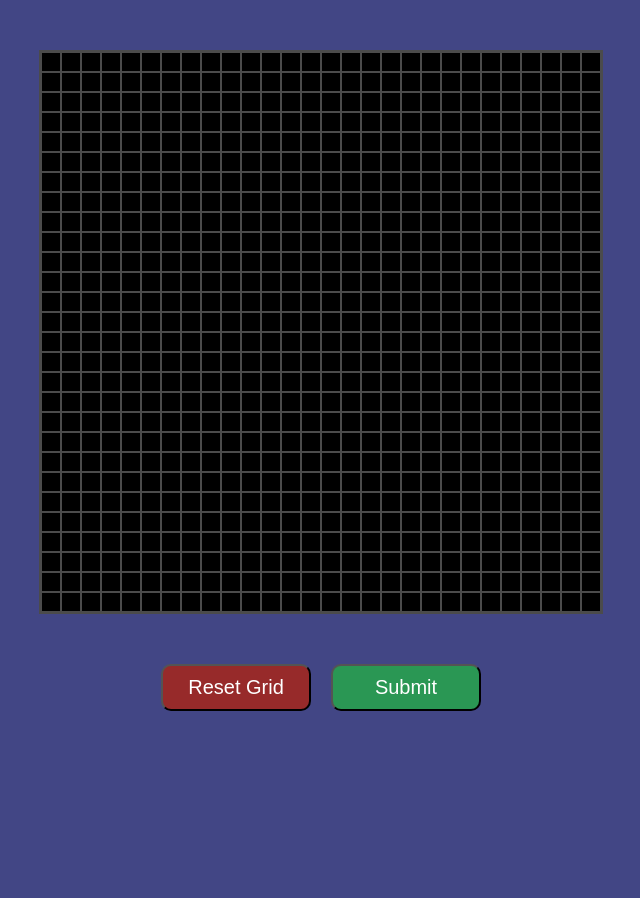
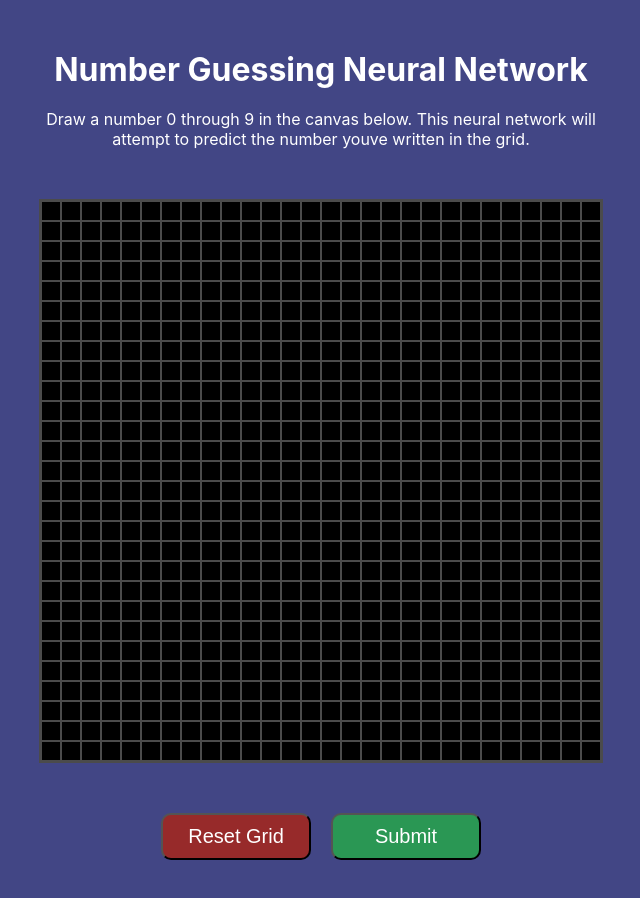
Before and after one commit to acrichards3/number-guessing-neural-network, a Next.js app: page / in a window 1280 px wide. Shown: the top 898 px of the page, without its empty margins (319-959 px from the left). Before the commit the page ends 800 px from the top, so only its background shows below. Built offline with nearby package versions, Linux system fonts and the light colour scheme.

Commit message:
correct grid display in console

```diff
--- a/src/components/grid/Grid.module.scss
+++ b/src/components/grid/Grid.module.scss
@@ -1,7 +1,12 @@
 .grid {
   display: flex;
+  flex-direction: column;
   align-items: center;
   border: 2px solid #4b4b4b;
+}
+
+.row {
+  display: flex;
 }
 
 .cell {
@@ -14,39 +19,3 @@
     background-color: white;
   }
 }
-
-.buttonArea {
-  display: flex;
-  justify-content: center;
-  gap: 20px;
-}
-
-.reset {
-  border-radius: 10px;
-  padding: 10px;
-  background-color: #972a2a;
-  width: 150px;
-  color: white;
-  font-size: 20px;
-  cursor: pointer;
-  transition: 200ms;
-
-  &:hover {
-    background-color: #b72a2a;
-  }
-}
-
-.submit {
-  border-radius: 10px;
-  padding: 10px;
-  background-color: #2a9754;
-  width: 150px;
-  color: white;
-  font-size: 20px;
-  cursor: pointer;
-  transition: 200ms;
-
-  &:hover {
-    background-color: #58b665;
-  }
-}
--- a/src/components/grid/Grid.tsx
+++ b/src/components/grid/Grid.tsx
@@ -1,5 +1,7 @@
 import React from 'react';
 import classNames from 'classnames';
+import Header from './header/Header';
+import ButtonArea from './buttonArea/ButtonArea';
 import styles from './Grid.module.scss';
 
 interface GridProps {
@@ -8,13 +10,15 @@ interface GridProps {
 }
 
 export default function Grid(props: GridProps) {
+  const rowArr: number[] = new Array(props.rows).fill(0);
+  const InitialGrid: number[][] = rowArr.map(() =>
+    new Array(props.columns).fill(0)
+  );
+
+  console.log(InitialGrid, 'initial grid');
+
   const [isMouseDown, setIsMouseDown] = React.useState(false);
-
-  const [grid, setGrid] = React.useState(() => {
-    return Array.from({ length: props.rows }, () =>
-      new Array(props.columns).fill(0)
-    );
-  });
+  const [grid, setGrid] = React.useState<number[][]>(InitialGrid);
 
   const handleCellClick = (x: number, y: number) => {
     const newGrid = [...grid];
@@ -34,6 +38,7 @@ export default function Grid(props: GridProps) {
 
   return (
     <>
+      <Header />
       <div className={styles.grid}>
         {grid.map((row, x) => (
           <div key={x} className={styles.row}>
@@ -52,21 +57,12 @@ export default function Grid(props: GridProps) {
           </div>
         ))}
       </div>
-      <div className={styles.buttonArea}>
-        <button
-          onClick={() =>
-            setGrid(() => {
-              return Array.from({ length: props.rows }, () =>
-                new Array(props.columns).fill(0)
-              );
-            })
-          }
-          className={styles.reset}
-        >
-          Reset Grid
-        </button>
-        <button className={styles.submit}>Submit</button>
-      </div>
+      <ButtonArea
+        rows={props.rows}
+        columns={props.columns}
+        setGrid={setGrid}
+        grid={grid}
+      />
     </>
   );
 }
--- /dev/null
+++ b/src/components/grid/buttonArea/ButtonArea.module.scss
@@ -0,0 +1,37 @@
+.buttonArea {
+  display: flex;
+  justify-content: center;
+  gap: 20px;
+}
+
+.reset {
+  border-radius: 10px;
+  padding: 10px;
+  background-color: #972a2a;
+  width: 150px;
+  color: white;
+  font-size: 20px;
+  cursor: pointer;
+  transition: 200ms;
+
+  &:hover {
+    background-color: #b72a2a;
+    letter-spacing: 1px;
+  }
+}
+
+.submit {
+  border-radius: 10px;
+  padding: 10px;
+  background-color: #2a9754;
+  width: 150px;
+  color: white;
+  font-size: 20px;
+  cursor: pointer;
+  transition: 200ms;
+
+  &:hover {
+    background-color: #58b665;
+    letter-spacing: 1px;
+  }
+}
--- /dev/null
+++ b/src/components/grid/buttonArea/ButtonArea.tsx
@@ -0,0 +1,29 @@
+import React from 'react';
+import styles from './ButtonArea.module.scss';
+
+interface ButtonAreaProps {
+  rows: number;
+  columns: number;
+  grid: number[][];
+  setGrid: (grid: number[][]) => void;
+}
+
+export default function ButtonArea(props: ButtonAreaProps) {
+  const newGrid: number[][] = Array.from({ length: props.rows }, () =>
+    new Array(props.columns).fill(0)
+  );
+
+  const handleSubmit = () => {
+    console.log(props.grid, 'SUBMITTED RESULT');
+  };
+  return (
+    <div className={styles.buttonArea}>
+      <button onClick={() => props.setGrid(newGrid)} className={styles.reset}>
+        Reset Grid
+      </button>
+      <button onClick={() => handleSubmit()} className={styles.submit}>
+        Submit
+      </button>
+    </div>
+  );
+}
--- /dev/null
+++ b/src/components/grid/header/Header.module.scss
@@ -0,0 +1,16 @@
+.textArea {
+  display: flex;
+  flex-direction: column;
+  align-items: center;
+  max-width: 600px;
+  gap: 20px;
+}
+
+.header {
+  margin: 0;
+}
+
+.text {
+  text-align: center;
+  margin: 0;
+}
--- /dev/null
+++ b/src/components/grid/header/Header.tsx
@@ -0,0 +1,14 @@
+import React from 'react';
+import styles from './Header.module.scss';
+
+export default function Header() {
+  return (
+    <div className={styles.textArea}>
+      <h1 className={styles.header}>Number Guessing Neural Network</h1>
+      <p className={styles.text}>
+        Draw a number 0 through 9 in the canvas below. This neural network will
+        attempt to predict the number youve written in the grid.
+      </p>
+    </div>
+  );
+}
--- /dev/null
+++ b/src/functions/sigmoid.ts
@@ -0,0 +1 @@
+export const SIGMOID = (x: number) => 1 / (1 + Math.exp(-x));
```
